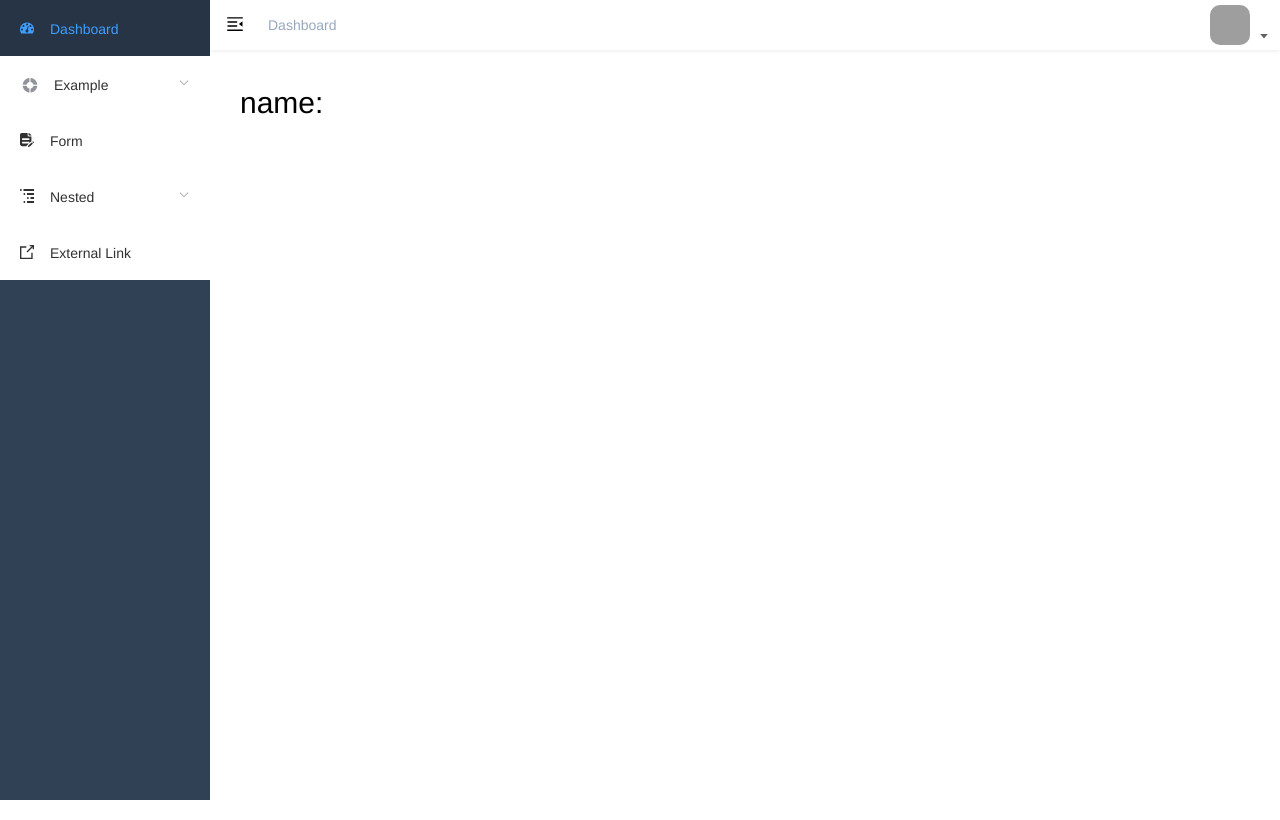
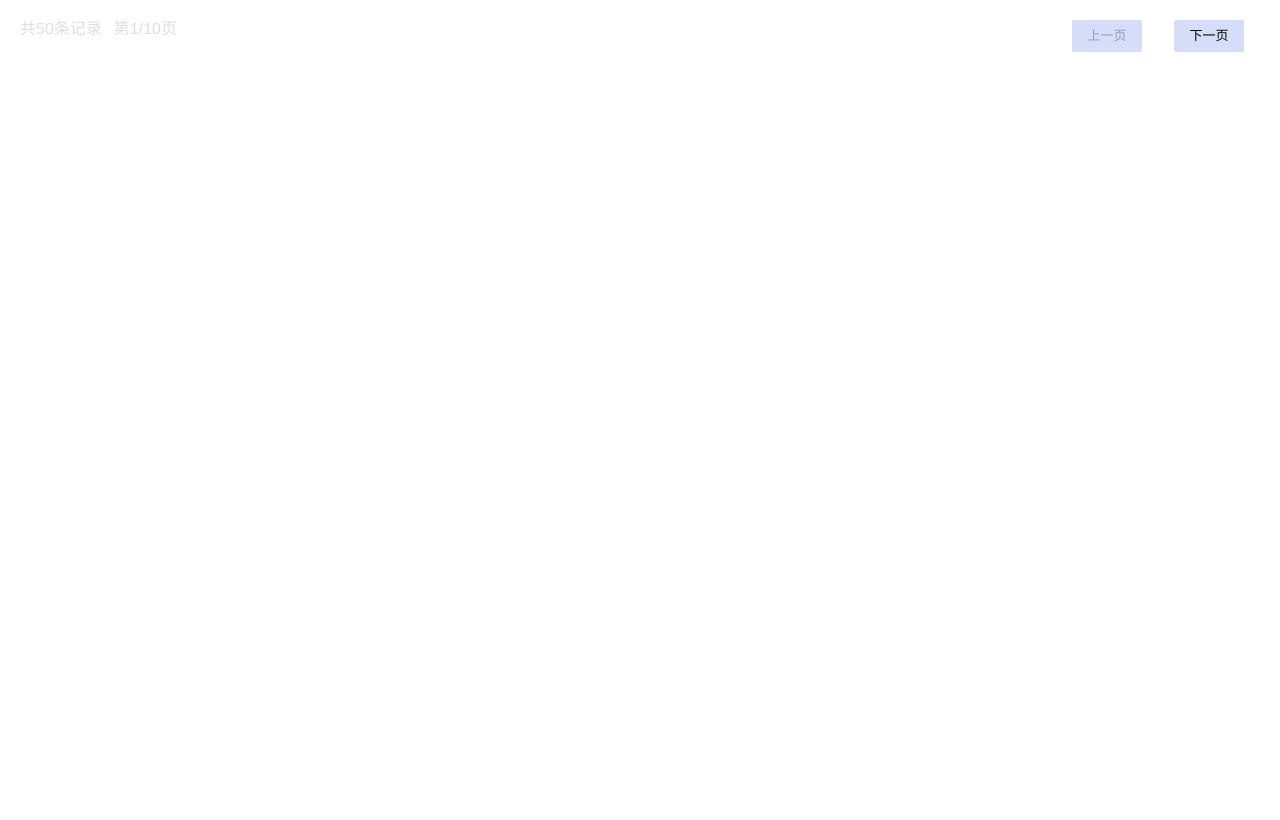
Before and after one commit to LMQ07/08, a Vue app: page /#/dashboard in a window 1280 px wide. Built offline with nearby package versions, Linux system fonts and the light colour scheme; grey boxes are pictures that could not be loaded.

Commit message:
homework完成

```diff
--- a/src/App.vue
+++ b/src/App.vue
@@ -1,33 +1,33 @@
 <template>
   <div id="app">
-    <router-view />
-    <!-- <homework :total="50" :num="5" @preDate="preDate" @nextDate="nextDate" @pageChange="request" /> -->
+    <!-- <router-view /> -->
+    <homework :total="50" :num="5" @preDate="preDate" @nextDate="nextDate" @pageChange="request" />
     <!-- <homework :total="50" :num="5" @preDate="preDate" @nextDate="nextDate" /> -->
   </div>
 </template>
 
 <script>
-// import homework from './homework'
+import homework from './homework'
 export default {
-  name: 'App'
-  // components: {
-  //   homework
-  // },
-  // data() {
-  //   return {
-  //     page: 1
-  //   }
-  // },
-  // methods: {
-  //   preDate() {
-  //     console.log('上一页数据')
-  //   },
-  //   nextDate() {
-  //     console.log('下一页数据')
-  //   },
-  //   request(page) {
-  //     console.log('发送请求', page)
-  //   }
-  // }
+  name: 'App',
+  components: {
+    homework
+  },
+  data() {
+    return {
+      page: 1
+    }
+  },
+  methods: {
+    preDate() {
+      console.log('上一页数据')
+    },
+    nextDate() {
+      console.log('下一页数据')
+    },
+    request(page) {
+      console.log('发送请求', page)
+    }
+  }
 }
 </script>
--- a/src/homework/index.vue
+++ b/src/homework/index.vue
@@ -5,8 +5,20 @@
       <span>第{{ page }}/{{ totalPage }}页</span>
     </div>
     <div class="right">
-      <button :disabled="page === 1" @click="changeDate(0)">上一页</button>
-      <button :disabled="page === totalPage" @click="changeDate(1)">下一页</button>
+      <button
+        :disabled="page === 1"
+        :class="{
+          forbid:page === 1
+        }"
+        @click="changeDate(0)"
+      >上一页</button>
+      <button
+        :disabled="page === totalPage"
+        :class="{
+          forbid:page === totalPage
+        }"
+        @click="changeDate(1)"
+      >下一页</button>
     </div>
   </div>
 </template>
@@ -69,8 +81,22 @@ export default {
 .left span{
   display: inline-block;
   margin-right: 12px;
+  color: #dbdfe5;
+  font-weight: 400;
+  font-size: 16px
 }
 .right button {
-  margin-left: 12px;
+  /* margin-left: 12px; */
+  background-color: #d5ddf8;
+  font-size: 13px;
+  border: none;
+  width: 70px;
+  height: 32px;
+  margin: 0 16px;
+  border-radius: 2px;
+}
+.forbid{
+  cursor: not-allowed;
+  background-color: #edf0f9;
 }
 </style>
```
